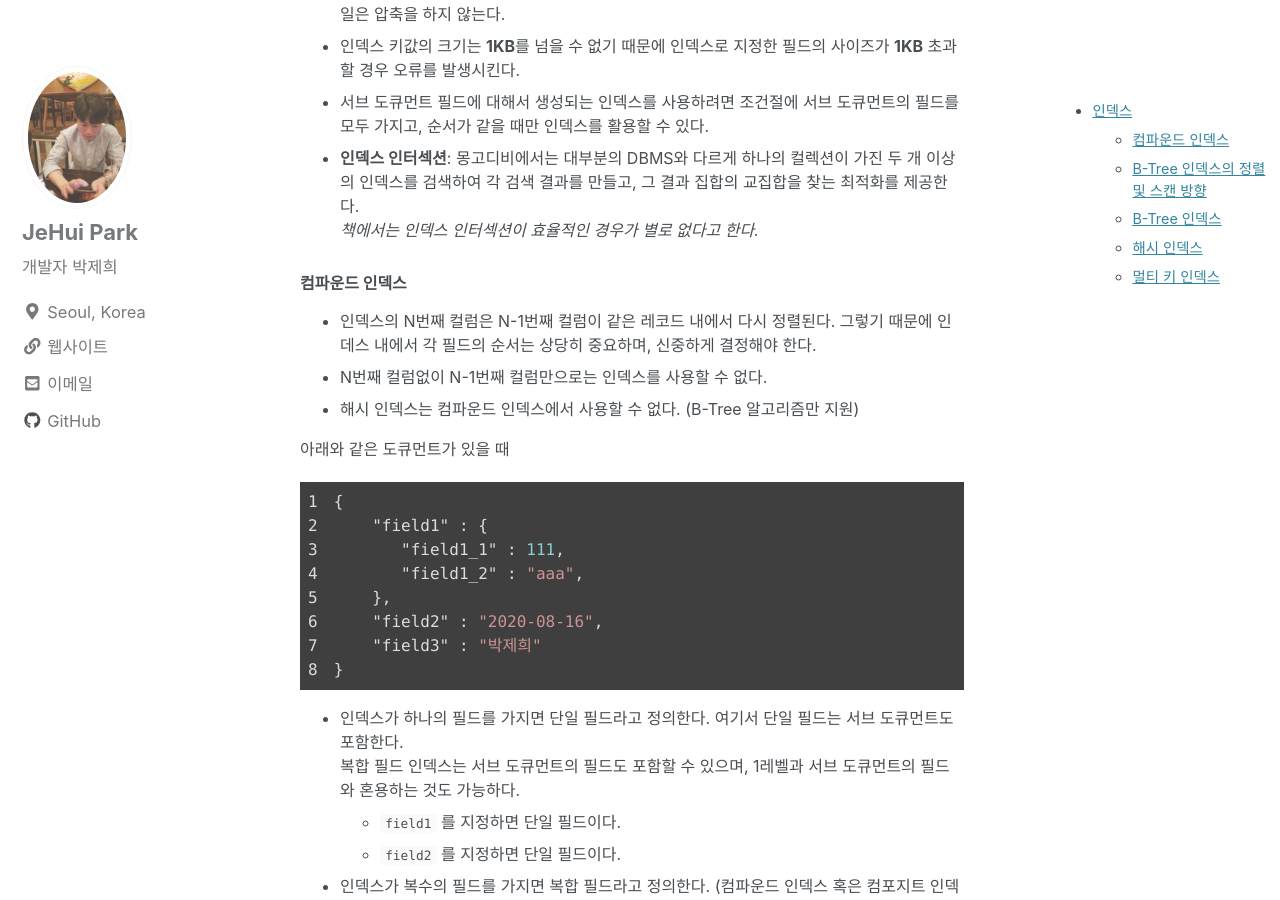
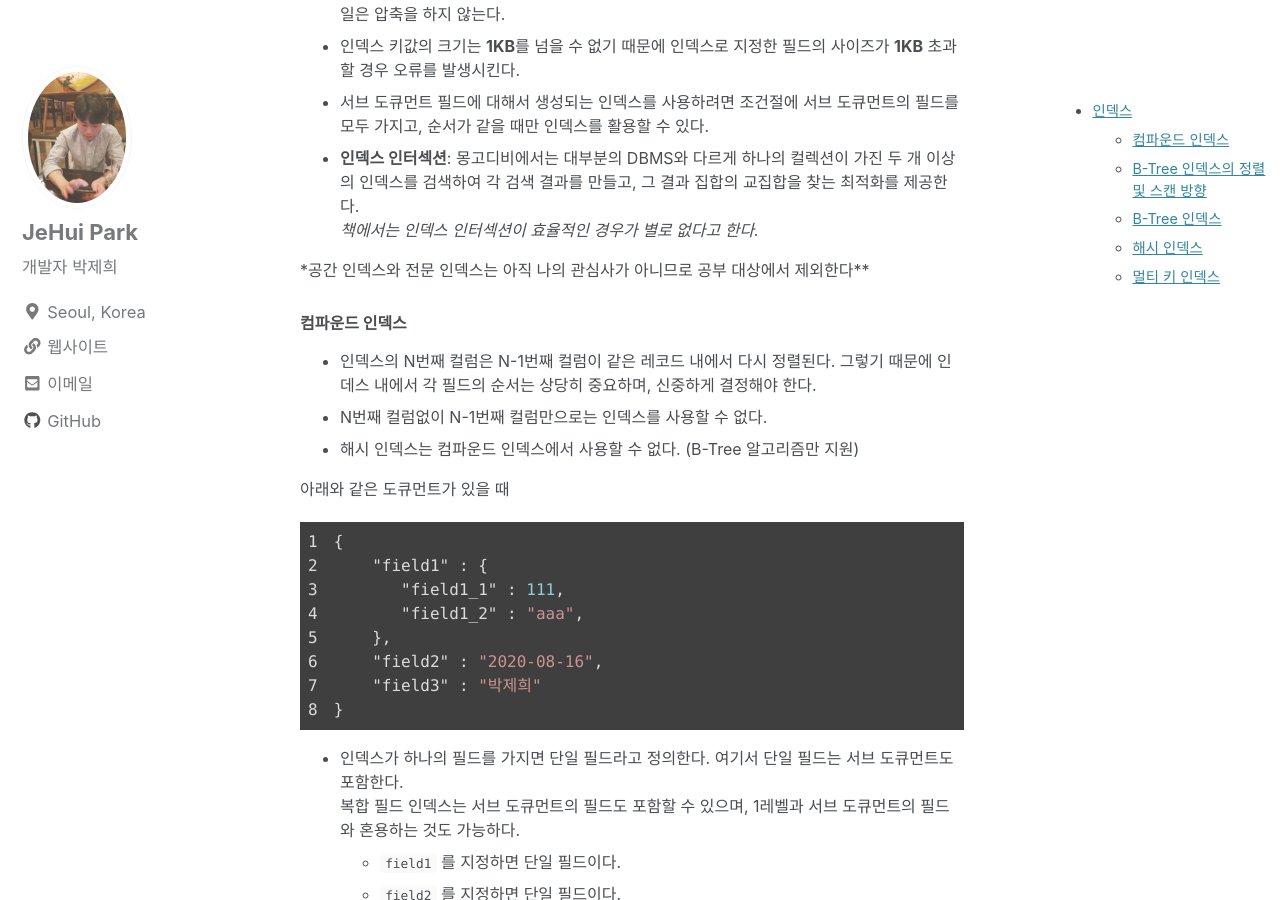
Before and after one commit to JeHuiPark/JeHuiPark.github.io, a Jekyll site: the page built from _posts/2020-08-16-mongo-study.md, in a window 1280 px wide and 900 px high, scrolled down 384 px. Built offline with Jekyll 4.4.1, drawn with Linux system fonts in a browser that asks for light colours; nearby versions of some CDN libraries; comment, search, counter and statistics services are not loaded.

Commit message:
Update 2020-08-16-mongo-study.md

```diff
--- a/_posts/2020-08-16-mongo-study.md
+++ b/_posts/2020-08-16-mongo-study.md
@@ -18,6 +18,8 @@ categories: study
 - 서브 도큐먼트 필드에 대해서 생성되는 인덱스를 사용하려면 조건절에 서브 도큐먼트의 필드를 모두 가지고, 순서가 같을 때만 인덱스를 활용할 수 있다.
 - **인덱스 인터섹션**: 몽고디비에서는 대부분의 DBMS와 다르게 하나의 컬렉션이 가진 두 개 이상의 인덱스를 검색하여 각 검색 결과를 만들고, 그 결과 집합의 교집합을 찾는 최적화를 제공한다.
     *책에서는 인덱스 인터섹션이 효율적인 경우가 별로 없다고 한다.*
+
+*공간 인덱스와 전문 인덱스는 아직 나의 관심사가 아니므로 공부 대상에서 제외한다**
 
 ### 컴파운드 인덱스
 
```
